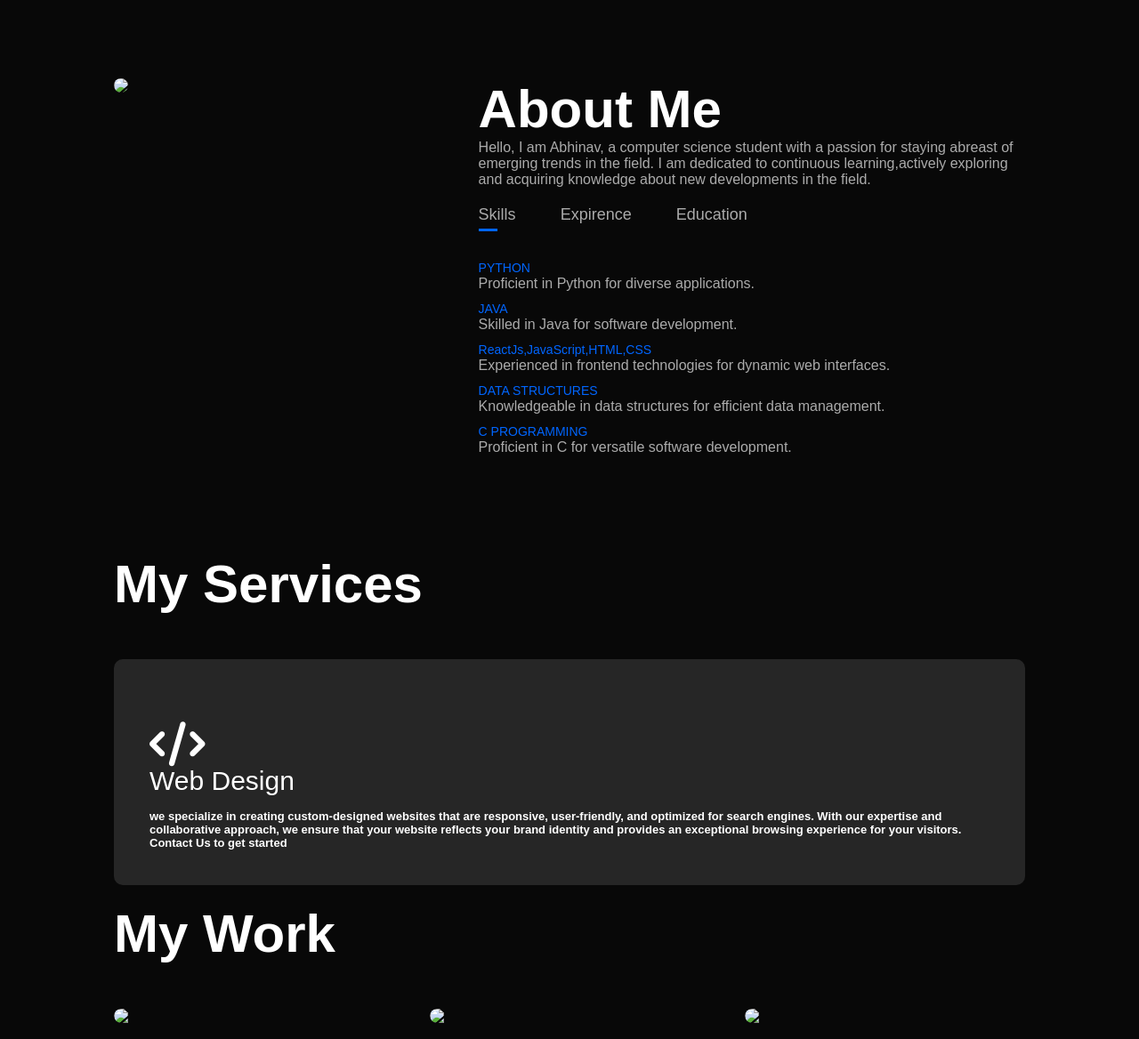
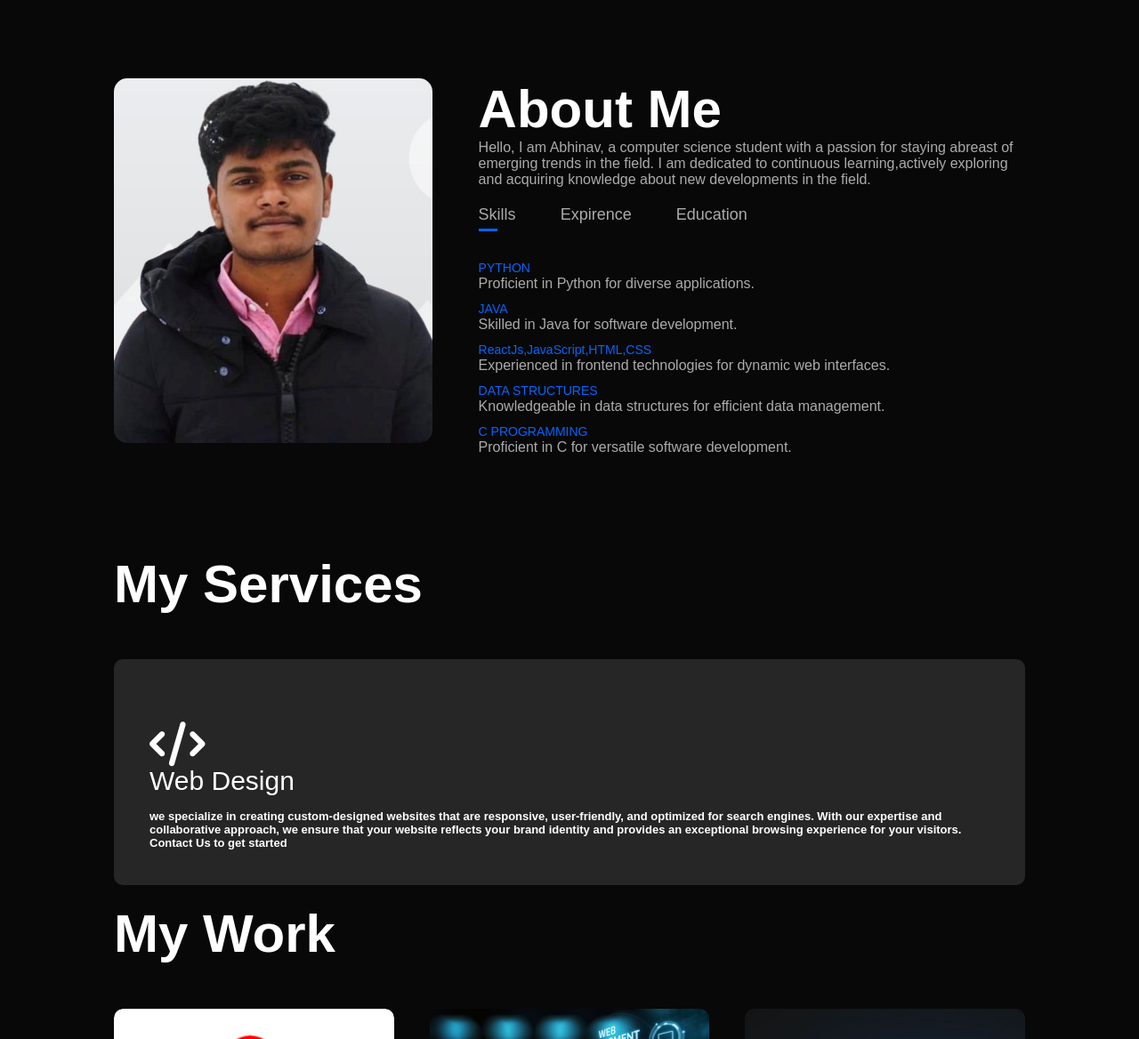
Before and after one commit to abhinav120304/abhinav, a plain HTML site: page index.html in a window 1280 px wide. Shown: the part 802-1970 px from the top of the page at 89% size. Drawn offline with Linux system fonts and the light colour scheme.

Commit message:
Update index.html

```diff
--- a/index.html
+++ b/index.html
@@ -40,7 +40,7 @@
     <div class="container">
         <div class="row">
             <div class="About-col-1">
-                <img src="images/abhiNew - Copy1.png">
+                <img src="abhiNew - Copy1.png">
 
             </div>
             <div class="About-col-2">
@@ -109,7 +109,7 @@
         <h1 class="sub-title">My Work</h1>
         <div class="work-list">
             <div class="work">
-                <img src="images/images-work-1.png">
+                <img src="images-work-1.png">
                 <div class="layer">
                     <h3>Open Cv</h3>
                     <p>Utilizing OpenCV for innovative computer vision and machine learning solutions.</p>
@@ -117,7 +117,7 @@
                 </div>
             </div>
             <div class="work">
-                <img src="images/web-work-2.jpg">
+                <img src="web-work-2.jpg">
                 <div class="layer">
                     <h3>WEB DEVELOPMENT</h3>
                     <p>Building dynamic and responsive websites using modern web development technologies</p>
@@ -125,7 +125,7 @@
                 </div>
             </div>
             <div class="work">
-                <img src="images/Ai-work-3.jpg">
+                <img src="Ai-work-3.jpg">
                 <div class="layer">
                     <h3>AIML</h3>
                     <p>Harnessing AIML for creating intelligent systems and predictive models</p>
```
